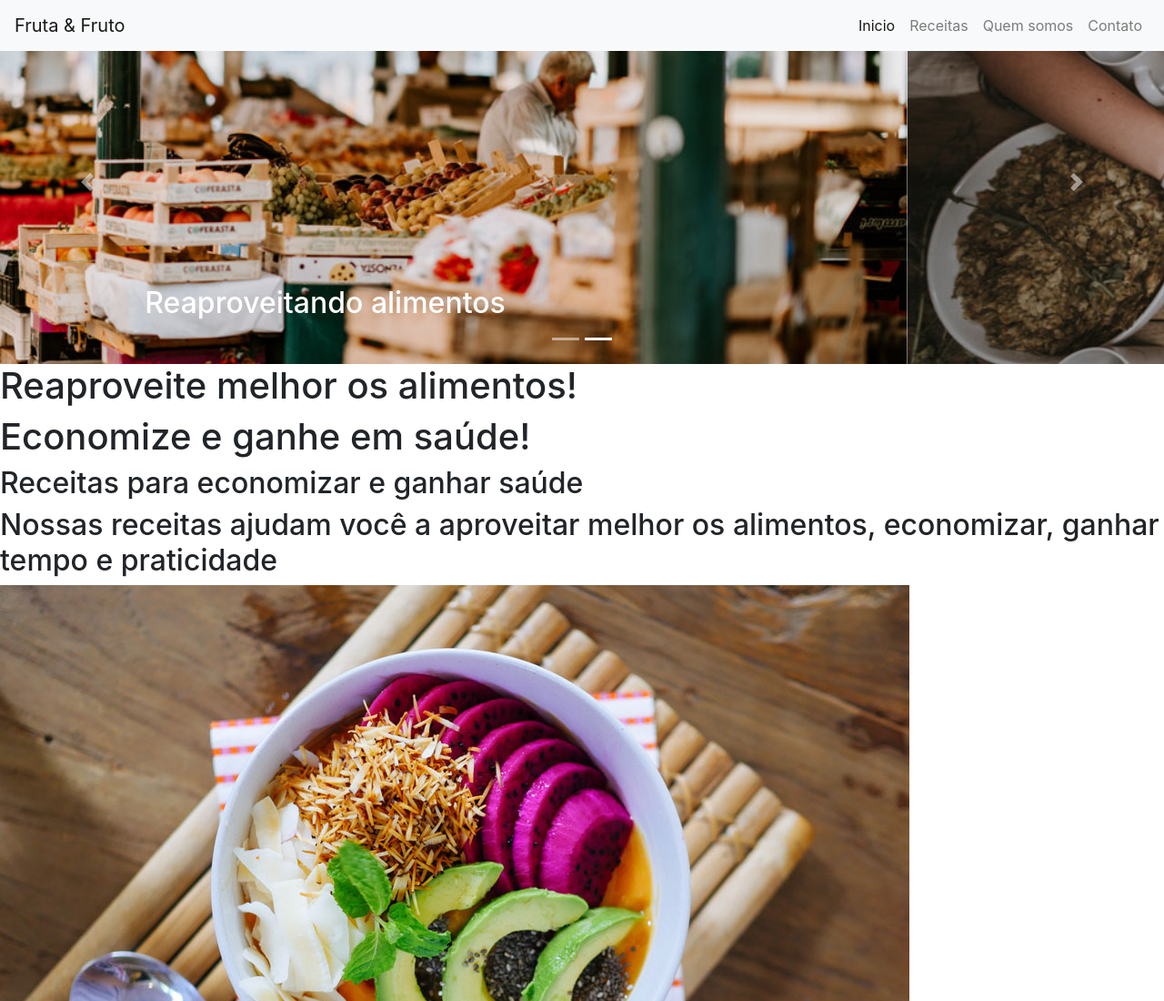
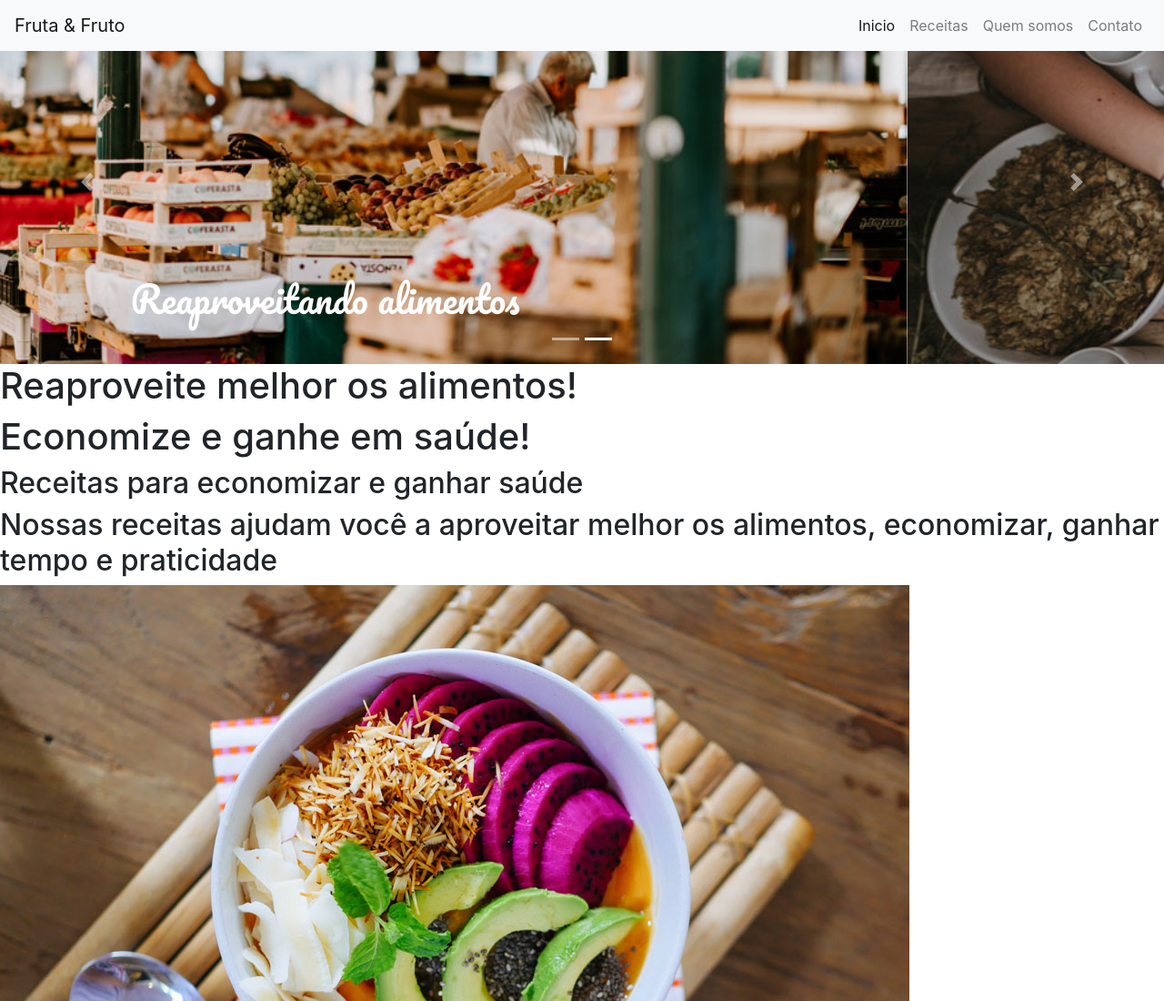
Before and after one commit to Natqueen/projetobootstrap, a plain HTML site: page index.html in a window 1280 px wide. Shown: the top 1100 px of the page at 91% size. Drawn offline with nearby package versions, Linux system fonts and the light colour scheme.

Commit message:
atualização de fonte

```diff
--- a/index.html
+++ b/index.html
@@ -7,6 +7,9 @@
   <title>fruta e fruto</title>
   <link rel="stylesheet" href="https://cdn.jsdelivr.net/npm/bootstrap@4.0.0/dist/css/bootstrap.min.css" integrity="sha384-Gn5384xqQ1aoWXA+058RXPxPg6fy4IWvTNh0E263XmFcJlSAwiGgFAW/dAiS6JXm" crossorigin="anonymous">
   <link rel="stylesheet" type="text/css" href="src/style.css">
+  <linl rel="stylesheet" type="<link rel="preconnect" href="https://fonts.googleapis.com">
+    <link rel="preconnect" href="https://fonts.gstatic.com" crossorigin>
+    <link href="https://fonts.googleapis.com/css2?family=Pacifico&display=swap" rel="stylesheet">
 </head>
 
 <body>
@@ -47,13 +50,13 @@
     <div class="carousel-item active">
       <img class="d-block w-100 imagem-carrossel-um" src="src/img/carrossel-img1.jpg" alt="First slide">
       <div class="carousel-caption d-none d-md-block">
-        <h2>Reaproveitando alimentos</h2>
+        <h1 class="fonte-titulo">Reaproveitando alimentos</h1>
     </div>
     </div>
     <div class="carousel-item">
       <img class="d-block w-100 imagem-carrossel-dois" src="src/img/carrossel-img2.jpg" alt="Second slide">
       <div class="carousel-caption d-none d-md-block">
-        <h2>Reaproveitando alimentos</h2>
+        <h1 class="fonte-titulo">Reaproveitando alimentos</h1>
     </div>
     </div>
   <a class="carousel-control-prev" href="#carouselExampleIndicators" role="button" data-slide="prev">
--- a/src/style.css
+++ b/src/style.css
@@ -9,3 +9,7 @@
     /*object-position: 0 80%;*/
     height: 400px;
 }
+
+.fonte-titulo {
+    font-family: 'Pacifico', cursive;
+}
```
